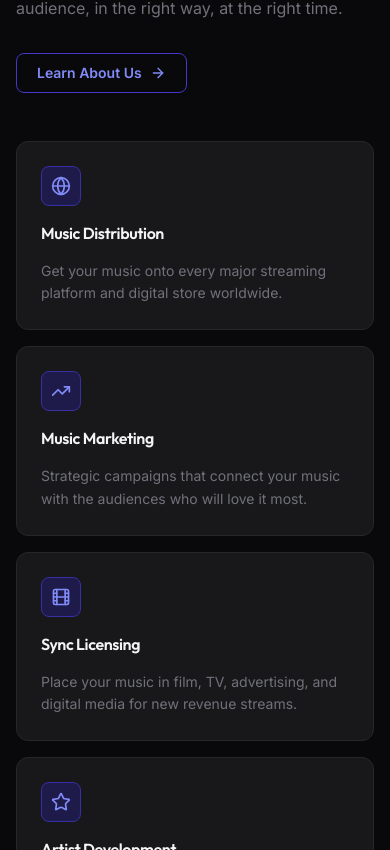
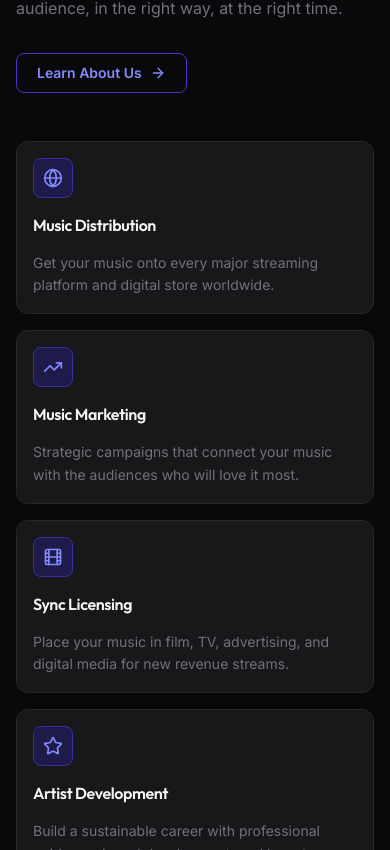
Before and after one commit to mdirfan-jasiqlabs/labelAlly-testing, a React (Vite) app: page / in a window 390 px wide. Shown: the part 1634-2484 px from the top of the page. Built offline with nearby package versions, Linux system fonts and the light colour scheme.

Commit message:
style: make Card padding responsive for enhanced mobile layouts

```diff
--- a/src/components/common/Card.jsx
+++ b/src/components/common/Card.jsx
@@ -32,9 +32,9 @@ function Card({
   // Padding map
   const paddingMap = {
     none: '',
-    sm:   'p-4',
-    md:   'p-6',
-    lg:   'p-8',
+    sm:   'p-3 sm:p-4',
+    md:   'p-4 sm:p-6',
+    lg:   'p-5 sm:p-8',
   };
 
   // Radius map
```
